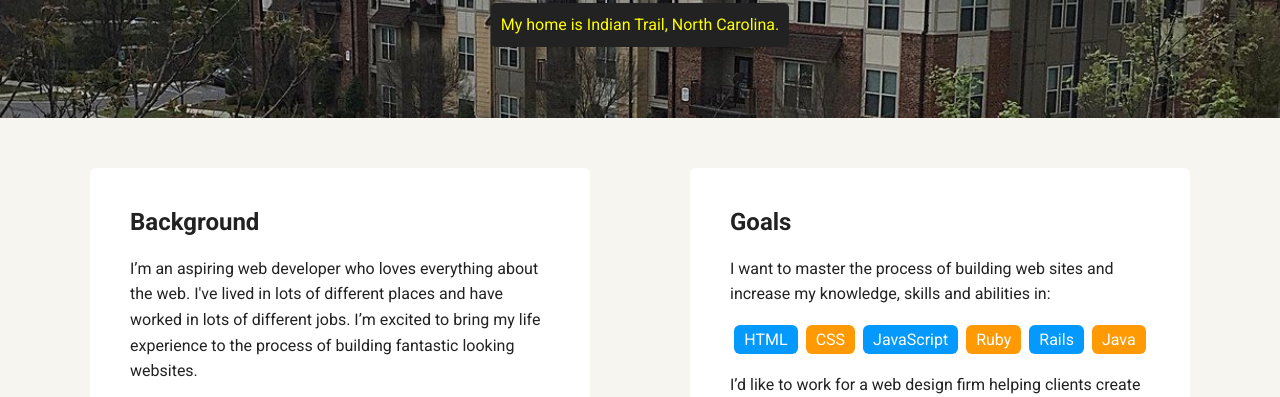
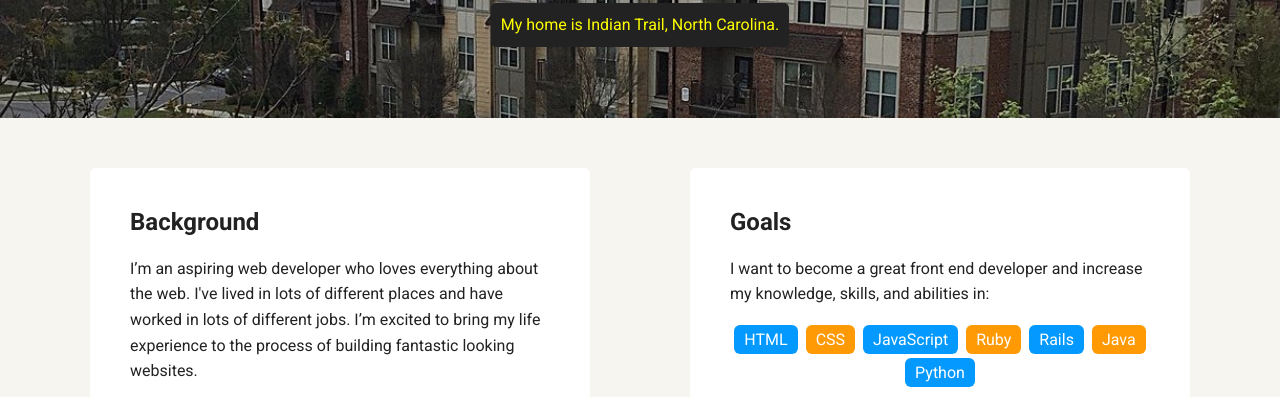
Before and after one commit to coarroyo30/Portfolio1, a plain HTML site: page index.html in a window 1280 px wide. Shown: the part 352-749 px from the top of the page. Drawn offline with Linux system fonts and the light colour scheme; a web font is replaced by a local one.

Commit message:
Update index.html

```diff
--- a/index.html
+++ b/index.html
@@ -31,7 +31,7 @@
 
       <div class="card">
         <h2>Goals</h2>
-        <p>I want to master the process of building web sites and increase my knowledge, skills and abilities in:</p>
+        <p>I want to become a great front end developer and increase my knowledge, skills, and abilities in:</p>
         <ul class="skills">
           <li>HTML</li>
           <li>CSS</li>
@@ -39,6 +39,7 @@
           <li>Ruby</li>
           <li>Rails</li>
           <li>Java</li>
+          <li>Python</li>
         </ul>
         <p>I’d like to work for a web design firm helping clients create an impressive online presence.</p>
       </div>
```
